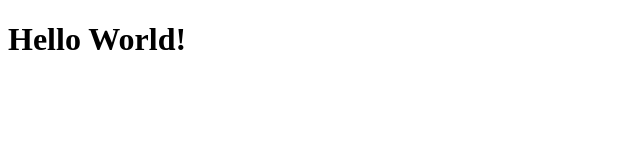
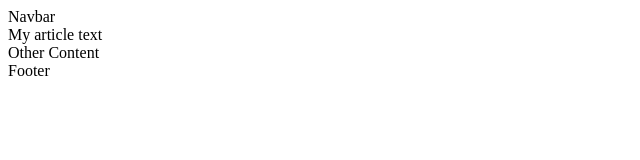
Before and after one commit to iconiy/My-First-Project, a plain HTML site: page index.html in a window 1280 px wide. Shown: the whole page, without its empty margins (0-640 px from the left). Drawn offline with Linux system fonts and the light colour scheme.

Commit message:
first html

```diff
--- a/index.html
+++ b/index.html
@@ -4,10 +4,28 @@
     <meta charset="UTF-8">
     <meta http-equiv="X-UA-Compatible" content="IE=edge">
     <meta name="viewport" content="width=device-width, initial-scale=1.0">
-    <title>Document</title>
+    <title>My First Page</title>
 </head>
 <body>
-    <h1>Hello World!</h1>
+
+    <header>
+        <nav>Navbar</nav>
+    </header>
+    <main>
+        <article>
+            My article text
+        </article>
+        <section>
+            <div>Other Content</div>
+        </section>
+    </main>
+
+
+    <footer>Footer</footer>
+
+
+
+
 
 </body>
 </html>
```
Also changed, not shown: 1 other file.
